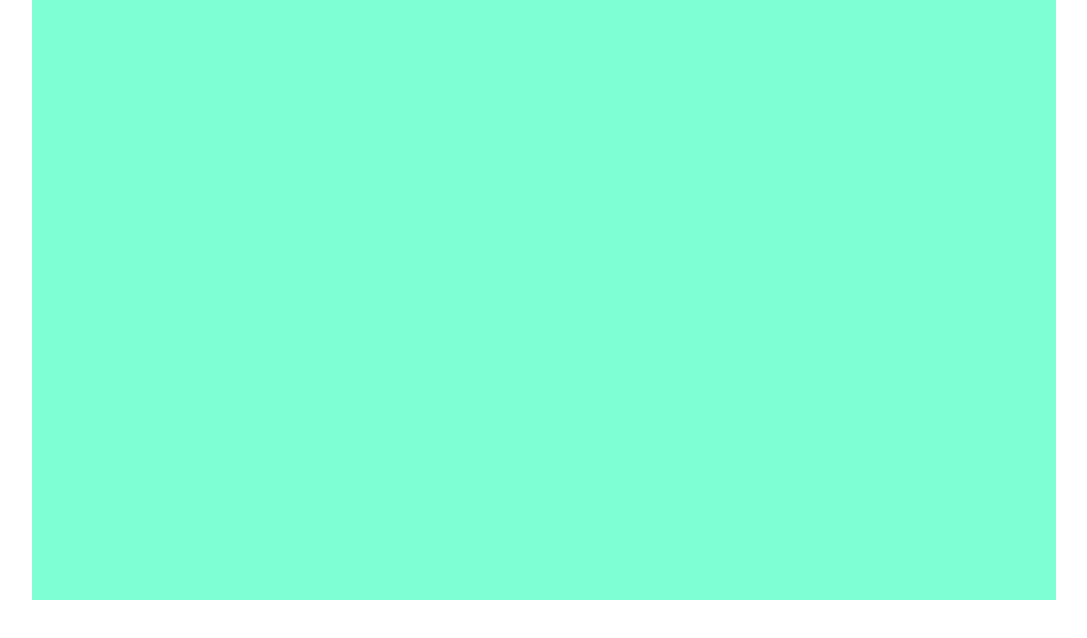
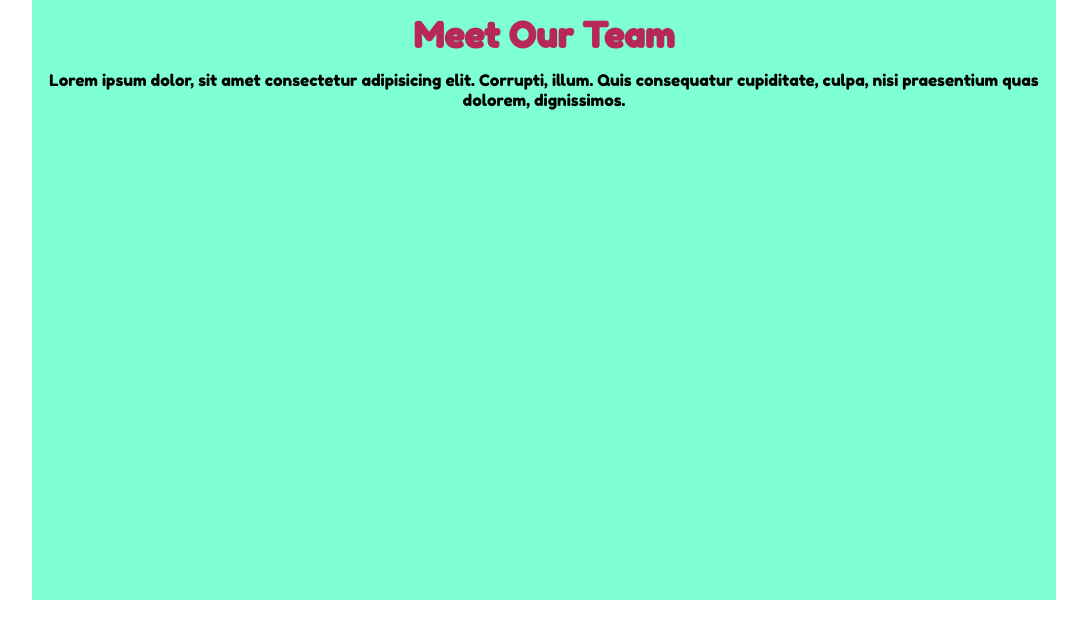
Before and after one commit to FabrizioMisseri/html-css-float-cards-with_flexb-box-, a plain HTML site: page index.html in a window 1280 px wide. Shown: the whole page, without its empty margins (96-1183 px from the left). Drawn offline with Linux system fonts and the light colour scheme.

Commit message:
completata sezione alta

```diff
--- a/css/style.css
+++ b/css/style.css
@@ -14,6 +14,7 @@
 }
 
 
+
 /* MAIN */
 main{
     width: 80%;
@@ -22,3 +23,18 @@ main{
     height: 600px;
     background-color: aquamarine;
 }
+
+
+/* SEZIONE ALTA */
+.top  h1{
+    text-align: center;
+    line-height: 2em;
+    font-size: 2.2rem;
+    color: #B7275A;
+}
+
+.top p{
+    text-align: center;
+}
+
+/* SEZIONE BASSA */
--- a/index.html
+++ b/index.html
@@ -18,8 +18,10 @@
     <main class="clearfix">
 
         <!-- SEZIONE ALTA -->
-        <section>
+        <section class="top">
+            <h1>Meet Our Team</h1>
 
+            <p>Lorem ipsum dolor, sit amet consectetur adipisicing elit. Corrupti, illum. Quis consequatur cupiditate, culpa, nisi praesentium quas dolorem, dignissimos.</p>
         </section>
         <!-- /SEZIONE ALTA -->
 
@@ -28,6 +30,7 @@
         <!-- SEZIONE BASSA -->
         <section>
 
+
         </section>
         <!-- /SEZIONE BASSA -->
     </main>
```
